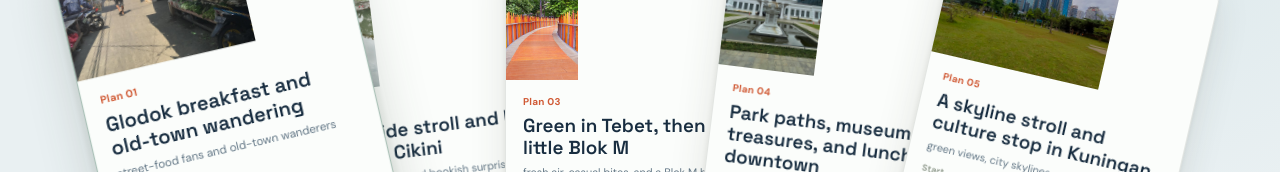
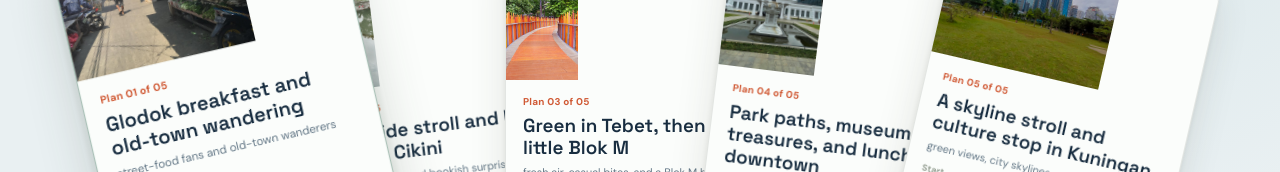
Before and after one commit to ubicilembusaparua/itineraries-website, a React (Vite) app: page / in a window 1280 px wide. Shown: the part 275-447 px from the top of the page. Built offline with nearby package versions, Linux system fonts and the light colour scheme.

Commit message:
Improve itinerary browsing accessibility

```diff
--- a/src/App.jsx
+++ b/src/App.jsx
@@ -49,6 +49,8 @@ function ItineraryCard({ itinerary, index, active, selected, reducedMotion, comp
       onPointerUp={(event) => onPointerInteraction('pointerup', event)}
       onPointerCancel={() => onPointerInteraction('pointercancel')}
       onClickCapture={(event) => onPointerInteraction('clickcapture', event)}
+      tabIndex={!compact || active ? 0 : -1}
+      inert={compact && !active}
       onKeyDown={(event) => {
         if (event.key === 'Enter' || event.key === ' ') {
           event.preventDefault()
@@ -61,12 +63,11 @@ function ItineraryCard({ itinerary, index, active, selected, reducedMotion, comp
           onNavigate(index - 1)
         }
       }}
-      aria-label={`Open ${itinerary.title}`}
-      aria-pressed={selected}
+      aria-label={`Plan ${index + 1} of ${itineraries.length}: ${itinerary.title}. Open itinerary.`}
     >
       <ItineraryPhoto index={index} />
       <span className="card-body">
-        <span className="card-index">Plan {String(index + 1).padStart(2, '0')}</span>
+        <span className="card-index">Plan {String(index + 1).padStart(2, '0')} of {String(itineraries.length).padStart(2, '0')}</span>
         <span className="card-title">{itinerary.title}</span>
         <span className="card-best-for">{itinerary.bestFor}</span>
         <span className="card-times">
@@ -77,7 +78,7 @@ function ItineraryCard({ itinerary, index, active, selected, reducedMotion, comp
         <span className="card-preview">{itinerary.stops[0]?.activity}</span>
         <span className="card-open-hint">
           <span className="card-open-hint-desktop">Take a peek</span>
-          <span className="card-open-hint-mobile">Swipe for more · tap to open</span>
+          <span className="card-open-hint-mobile">Swipe to explore · tap to open</span>
           <span className="card-open-hint-arrow" aria-hidden="true">↔</span>
         </span>
       </span>
@@ -125,6 +126,19 @@ function ItineraryView({ itinerary, index, reducedMotion, onClose, closeRef }) {
         animate={{ opacity: 1, y: 0, scale: 1 }}
         exit={reducedMotion ? undefined : { opacity: 0, y: 24, scale: 0.98 }}
         transition={{ type: 'spring', stiffness: 180, damping: 24, duration: reducedMotion ? 0 : undefined }}
+        onKeyDown={(event) => {
+          if (event.key !== 'Tab') return
+          const focusable = event.currentTarget.querySelectorAll('a[href], button:not([disabled]), [tabindex]:not([tabindex="-1"])')
+          const first = focusable[0]
+          const last = focusable[focusable.length - 1]
+          if (event.shiftKey && document.activeElement === first) {
+            event.preventDefault()
+            last?.focus()
+          } else if (!event.shiftKey && document.activeElement === last) {
+            event.preventDefault()
+            first?.focus()
+          }
+        }}
       >
         <button ref={closeRef} className="close-button" type="button" aria-label="Close plan" onClick={onClose}>×</button>
         <header className="dialog-header">
@@ -248,6 +262,13 @@ export default function App() {
 
   useEffect(() => {
     if (!isOpen) return undefined
+    const previousOverflow = document.body.style.overflow
+    document.body.style.overflow = 'hidden'
+    return () => { document.body.style.overflow = previousOverflow }
+  }, [isOpen])
+
+  useEffect(() => {
+    if (!isOpen) return undefined
     function handleKeyDown(event) {
       if (event.key === 'Escape') closeItinerary()
     }
```
